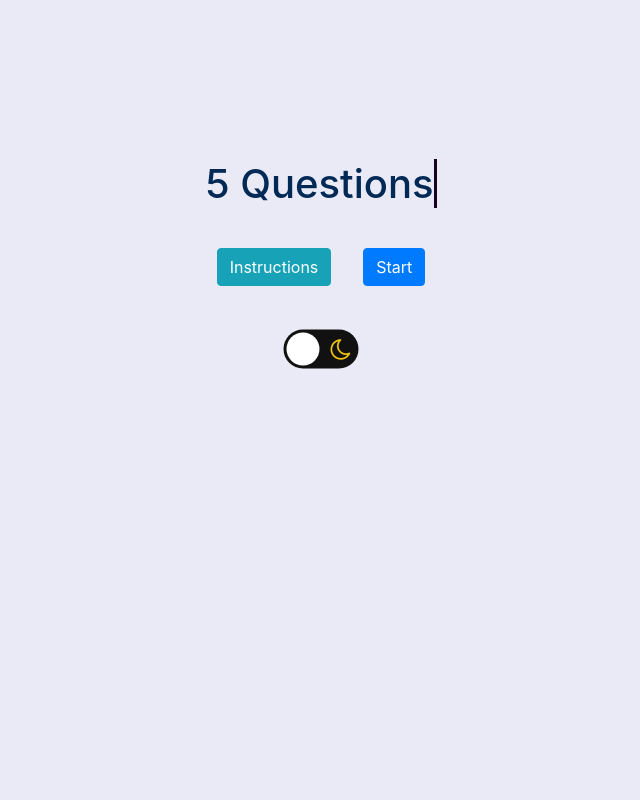
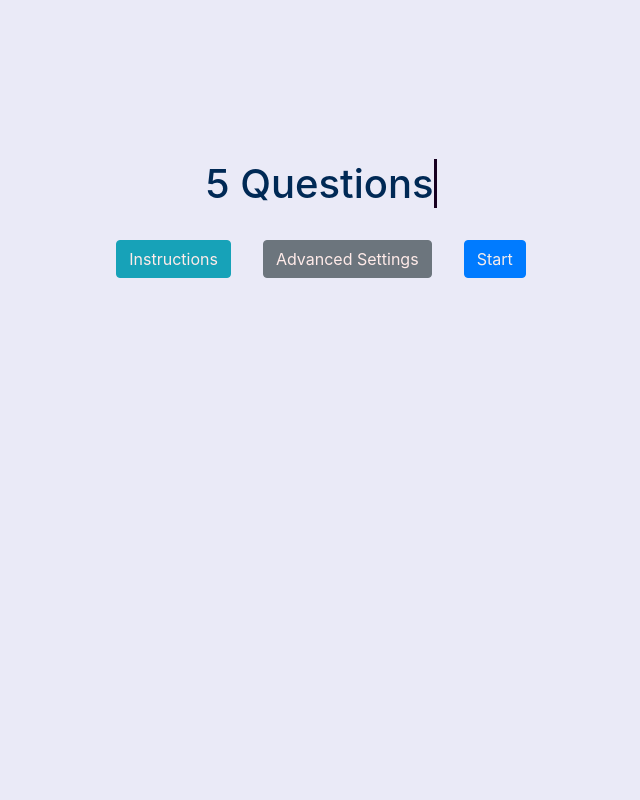
Before and after one commit to xmaggieliu/fbla-quiz, a Flask app: page / in a window 1280 px wide. Shown: the whole page, without its empty margins (319-959 px from the left). Run offline with Flask 2, Linux system fonts and the light colour scheme; some libraries are stand-ins or nearby versions.

Commit message:
adv settings done

```diff
--- a/app.py
+++ b/app.py
@@ -1,5 +1,6 @@
 from helpers import get_questions
 from flask import Flask, render_template, request, redirect
+# from werkzeug.security import check_password_hash, generate_password_hash
 
 app = Flask(__name__)
 questions = {}
--- a/helpers.py
+++ b/helpers.py
@@ -2,11 +2,11 @@ import csv, random
 from cs50 import SQL
 
 #connects to database
-db = SQL("sqlite:///questions.db")
+db = SQL("sqlite:///my.db")
 
 # Creates table in questions.db and insert csv values as default questions into database
 def create_database():
-    # Creates table
+    # Creates table for questions
     db.execute("""CREATE TABLE IF NOT EXISTS question_bank(
         id INTEGER PRIMARY KEY AUTOINCREMENT,
         question_type TEXT NOT NULL,
@@ -18,6 +18,19 @@ def create_database():
         c TEXT,
         d TEXT
         );""")
+
+    # Creates table for users
+    # db.execute("""CREATE TABLE IF NOT EXISTS question_bank(
+    #     id INTEGER PRIMARY KEY AUTOINCREMENT,
+    #     username TEXT NOT NULL,
+    #     password TEXT NOT NULL,
+    #     answer TEXT NOT NULL,
+    #     hint TEXT,
+    #     a TEXT,
+    #     b TEXT,
+    #     c TEXT,
+    #     d TEXT
+    #     );""")
 
     # Reads each row from csv and insert into database
     with open("questions.csv", "r") as f:
--- a/static/quiz.js
+++ b/static/quiz.js
@@ -1,4 +1,5 @@
 document.addEventListener('DOMContentLoaded', function() {
+    var storedHint = localStorage.getItem('hint-mode');
     // Loops through dictionary and add HTML depending on question type
     for (var i = 1; i <= 5; i++) {
         var question_type = questions[i]["question_type"];
@@ -81,8 +82,8 @@ document.addEventListener('DOMContentLoaded', function() {
                     </div>
             `;
             var hint = questions[i]["hint"];
-            // If hint exists:
-            if (hint != "None") {
+            // If hint exists and is wanted:
+            if (hint !== "None" && storedHint !== "no-hint") {
                 to_html += `
                     <button type="button" class="btn btn-warning get-hint">Hint</button>
                     <div class="shadow-sm alert alert-warning alert-dismissible" role="alert" data-hide="alert">
@@ -103,6 +104,7 @@ document.addEventListener('DOMContentLoaded', function() {
             }
             else {
                 to_html += `</fieldset>`
+                console.log("OFF WITH THE HINT!")
             }
         }
         document.getElementById("quiz_form").innerHTML += to_html;
--- a/static/script.js
+++ b/static/script.js
@@ -81,6 +81,29 @@ window.onload = function() {
     localStorage.setItem('theme', targetTheme);
   };
   // -------------------- END OF SOURCE
+
+  var storedHint = localStorage.getItem('hint-mode');
+  if (storedHint === "no-hint") {
+    document.querySelectorAll('.ball')[1].style.transform = 'translateX(24px)';
+  }
+
+  const chk = document.getElementById('chk');
+
+  chk.addEventListener('change', () => {
+    if (chk.checked === true) {
+      document.querySelectorAll('.ball')[1].style.transform = 'translateX(24px)';
+      localStorage.setItem('hint-mode', "no-hint");
+    }
+    else {
+      console.log("hint back!")
+      document.querySelectorAll('.ball')[1].style.transform = 'translateX(0px)';
+      localStorage.setItem('hint-mode', "yes-hint");
+    }
+  });
+
+  document.getElementById("adddd").addEventListener("onclick", () => {
+    $('.collapse').collapse();
+  });
 };
 
 // Automatic reload of page when accessing history (e.g. alt + left-arrow)
--- a/static/styles.css
+++ b/static/styles.css
@@ -42,14 +42,46 @@ html[data-theme='dark'] #instruction-container, html[data-theme='dark'] .alert-w
     position: fixed !important;
 }
 
-/* .checkbox {
+#adv-wrapper {
+    display: flex;
+    flex-direction: column;
+    align-items: center;
+}
+
+hr {
+    size: 5px;
+    width: 60%;
+    /* width: 800px; */
+}
+
+.adv-setting-text {
+    color: #850000;
+    margin-bottom: 10px;
+}
+
+.modes {
+    margin-top: 16px;
+    display: flex;
+    flex-direction: column;
+    align-items: center;
+}
+
+/*          yes or no hint button          */
+.checkbox {
 	opacity: 0;
 	position: absolute;
-} */
+}
 
-#bg-mode {
-    margin-top: 50px;
+.on {
+    color: #f39c12;
+    transform: translate(2px);
 }
+
+.off {
+    transform: translate(-2px);
+    color: #759fc4;
+}
+
 
 /*       light/dark mode button        */
 .label {
@@ -91,9 +123,6 @@ html[data-theme='dark'] #instruction-container, html[data-theme='dark'] .alert-w
 #index-bg {
     background-color: #eaeaf7;
     height: 100vh;
-    display: flex;
-    flex-direction: column;
-    align-items: center;
 }
 
 #page-bg {
@@ -119,14 +148,19 @@ html[data-theme='dark'] #instruction-container, html[data-theme='dark'] .alert-w
     display: flex;
     flex-direction: row;
     justify-content: center;
+    margin-bottom: 16px;
 }
 
 .info {
     margin-right: 1em;
+    margin-left: 1em;
+    color: #ffebe9;
 }
 
 .start {
     margin-left: 1em;
+    margin-right: 1em;
+    color: #f5ebea;
 }
 
 .disabled {
@@ -162,8 +196,6 @@ html[data-theme='dark'] #instruction-container, html[data-theme='dark'] .alert-w
 .hint-result {
     background-color: #ffee9aaa !important;
     border-color: #ffee9a !important;
-    /* background-color: #f5eecda1 !important;
-    border-color: #ffee9a !important; */
     pointer-events: none;
     color: rgb(0, 0, 36) !important;
 }
@@ -193,7 +225,7 @@ html[data-theme='dark'] #instruction-container, html[data-theme='dark'] .alert-w
 /*     quiz page      */
 #instruction-container {
     position: fixed;
-    display: flex;
+    display: inline-flex;
     flex-direction: column;
     justify-content: flex-end;
     right: 0;
@@ -206,6 +238,7 @@ html[data-theme='dark'] #instruction-container, html[data-theme='dark'] .alert-w
     border-color: #1596d1;
     margin-top: 1em;
     margin-right: 1em;
+    margin-left: 1em;
 }
 
 .home:hover, .home:focus, .home:active {
--- a/templates/index.html
+++ b/templates/index.html
@@ -13,9 +13,14 @@
         </div>
         <div id="home-choose-next">
             <button type="button" class="btn btn-info info" data-toggle="modal" data-target="#quiz-instructions">Instructions</button>
+            <button type="button" class="btn btn-secondary info" data-toggle="collapse" data-target="#adv-settings" aria-expanded="false" aria-controls="adv-settings">Advanced Settings</button>
             <a class="btn btn-primary start" href="/quiz" role="button">Start</a>
         </div>
-        <div id="bg-mode">
+        <div id="adv-settings" class="collapse">
+            <div id="adv-wrapper">
+                <hr>
+                <div id="bg-mode" class="modes">
+                    <p class="adv-setting-text">Dark mode</p>
                     <!-- SOURCE: https://codepen.io/FlorinPop17/pen/XWWZYYG -->
                     <div class="label">
                         <i class="fa fa-sun-o"></i>
@@ -24,5 +29,16 @@
                     </div>
                     <!-- END OF SOURCE -->
                 </div>
+                <div class="modes">
+                    <p class="adv-setting-text">Disable hint</p>
+                    <input type="checkbox" class="checkbox" id="chk" />
+                    <label class="label" for="chk">
+                        <i class="fa fa-lightbulb-o on" aria-hidden="true"></i>
+                        <i class="fa fa-lightbulb-o off" aria-hidden="true"></i>
+                        <div class="ball"></div>
+                    </label>
+                </div>
+            </div>
+        </div>
     </div>
 {% endblock %}
```
Also changed, not shown: my.db (renamed from questions.db). Lines whose indentation alone changed are shown as unchanged.
